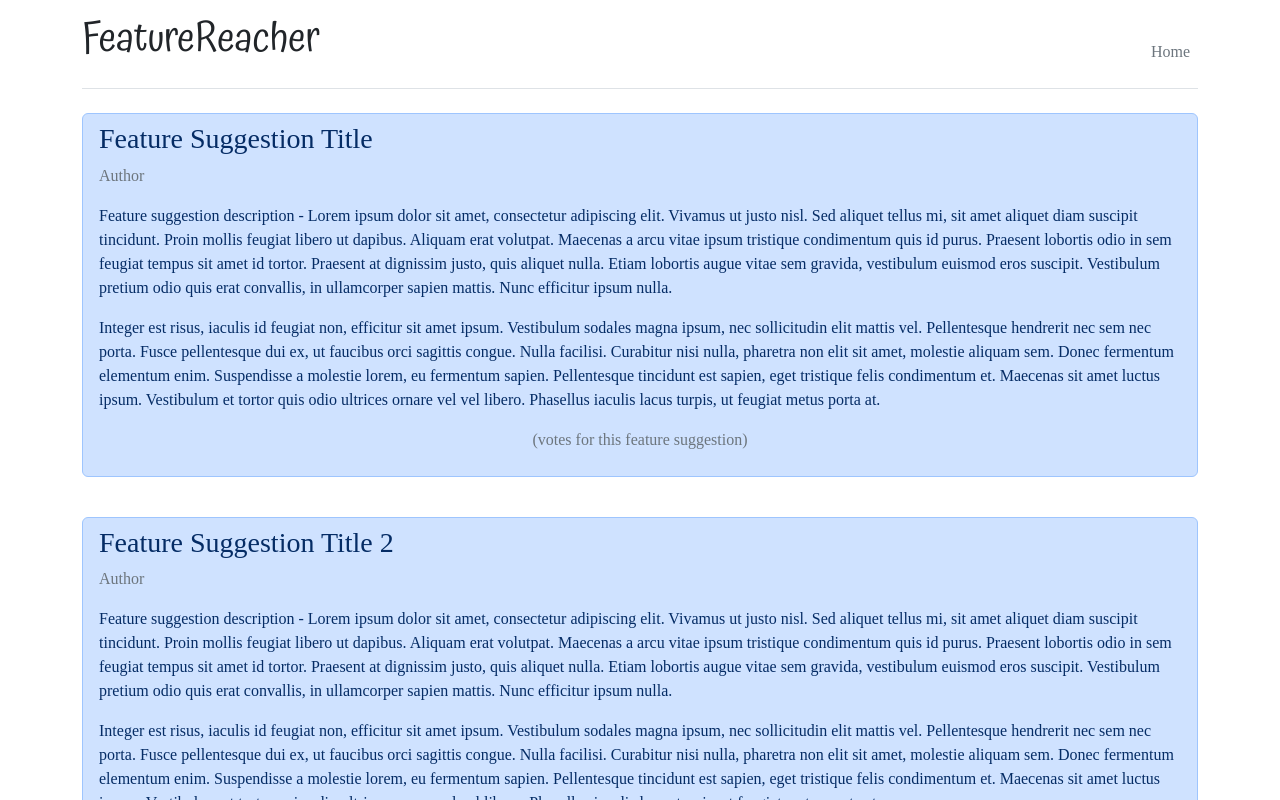
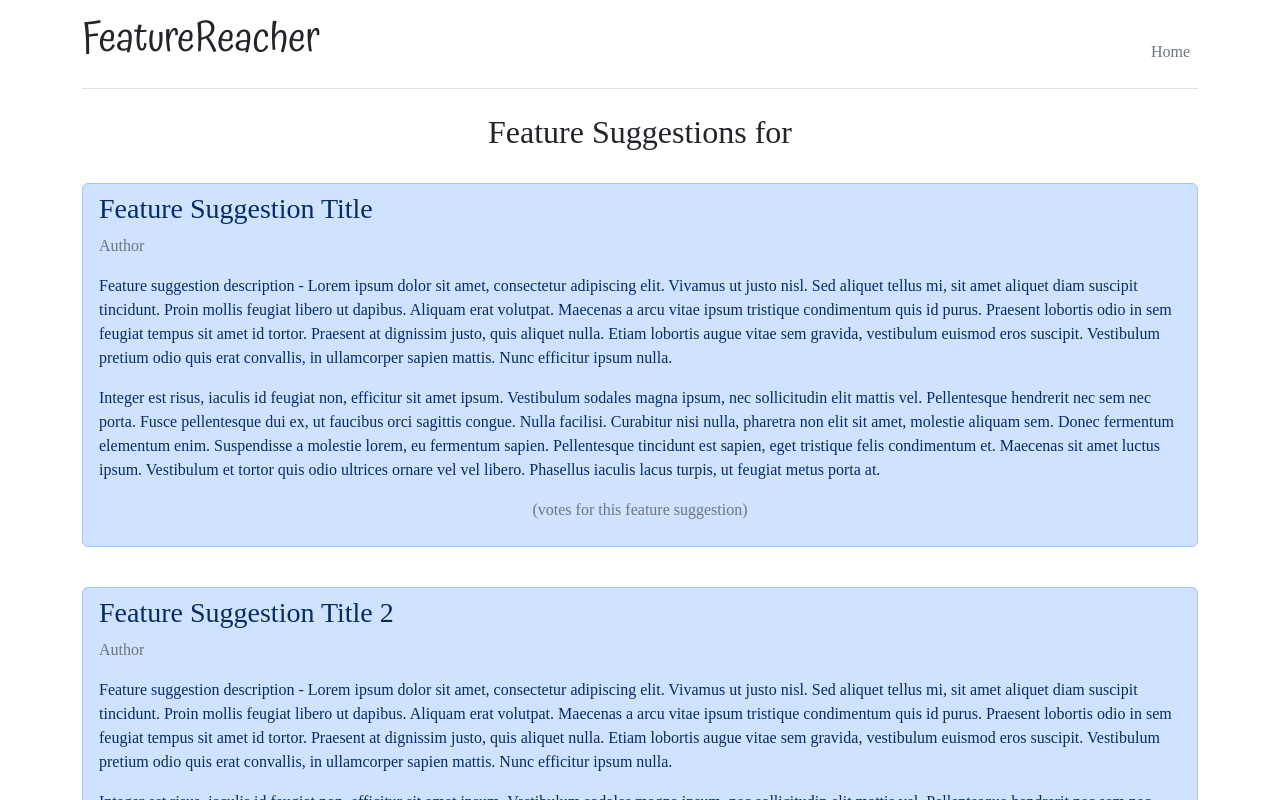
Before and after one commit to morganaustad/startup, a React (Vite) app: page /features in a window 1280 px wide. Shown: the top 800 px of the page. Built offline with nearby package versions, Linux system fonts and the light colour scheme; a web font is replaced by a local one.

Commit message:
Add game name functionality to App

```diff
--- a/src/app.jsx
+++ b/src/app.jsx
@@ -9,6 +9,7 @@ import { Store } from './store/store';
 
 export default function App() {
   const [user, setUser] = React.useState(localStorage.getItem('user') || null);
+  const [game, setGame] = React.useState(localStorage.getItem('game') || 'this game');
 
   return (
     <BrowserRouter>
@@ -34,7 +35,7 @@ export default function App() {
 
         <Routes>
             <Route path="/" element={<Login setUser={setUser} />} />
-            <Route path="/features" element={<Features />} />
+            <Route path="/features" element={<Features user={user} game={game} />} />
             <Route path="/store" element={<Store />} />
             <Route path="*" element={<NotFound />} />
         </Routes>
--- a/src/features/features.jsx
+++ b/src/features/features.jsx
@@ -1,8 +1,12 @@
 import React from 'react';
 
-export function Features() {
+export function Features({user}) {
     return (
         <main>
+            <h2 className="text-center">Feature Suggestions for {user}</h2>
+
+            <br />
+
             <div className="alert alert-primary px-3 py-2">
                 <h3>Feature Suggestion Title</h3>
                 <p className="text-secondary">Author</p>
--- a/src/store/store.jsx
+++ b/src/store/store.jsx
@@ -1,6 +1,7 @@
 import React from 'react';
 
 export function Store() {
+
     return (
         <main className="border px-3 py-3">
             <h1>Game Name</h1>
```
